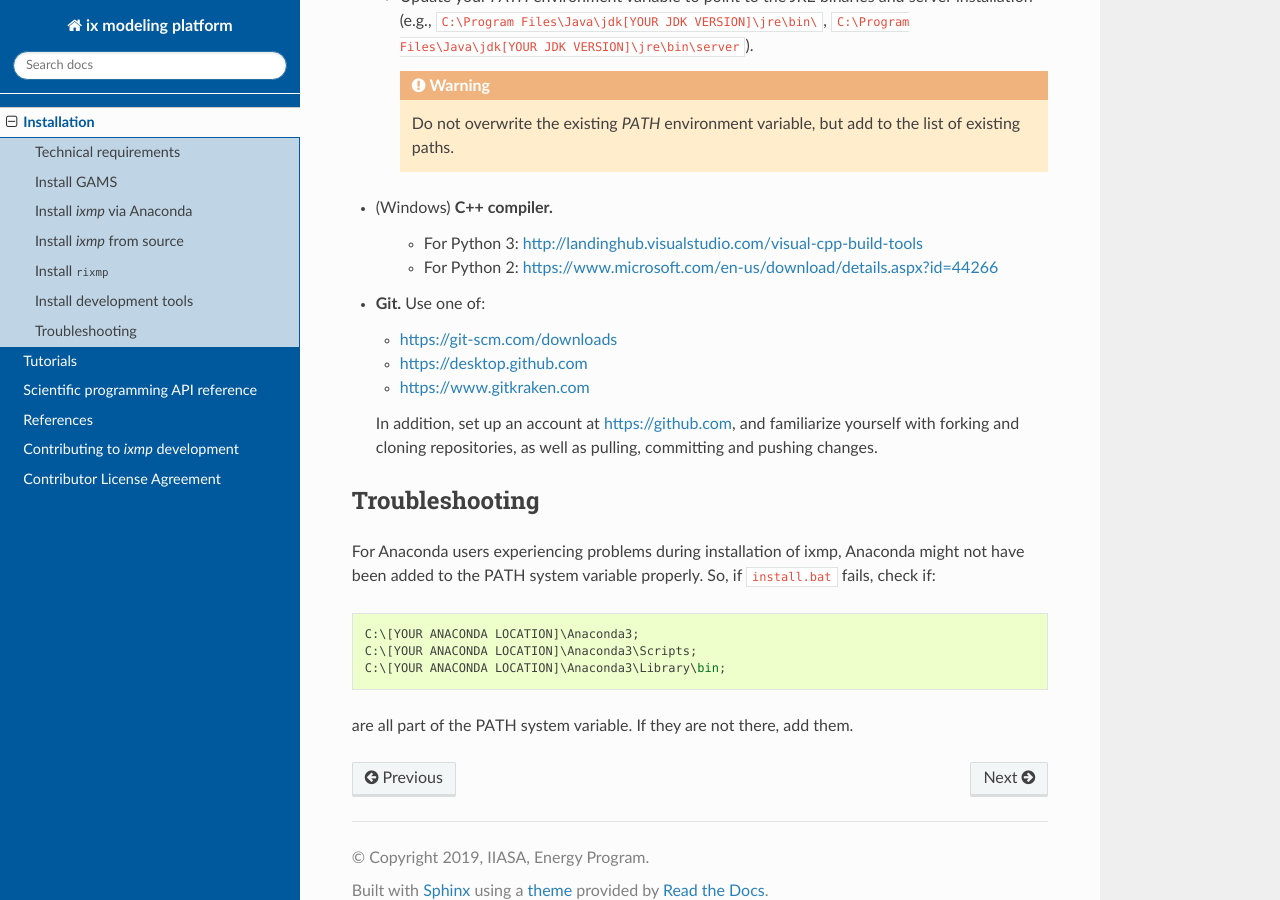
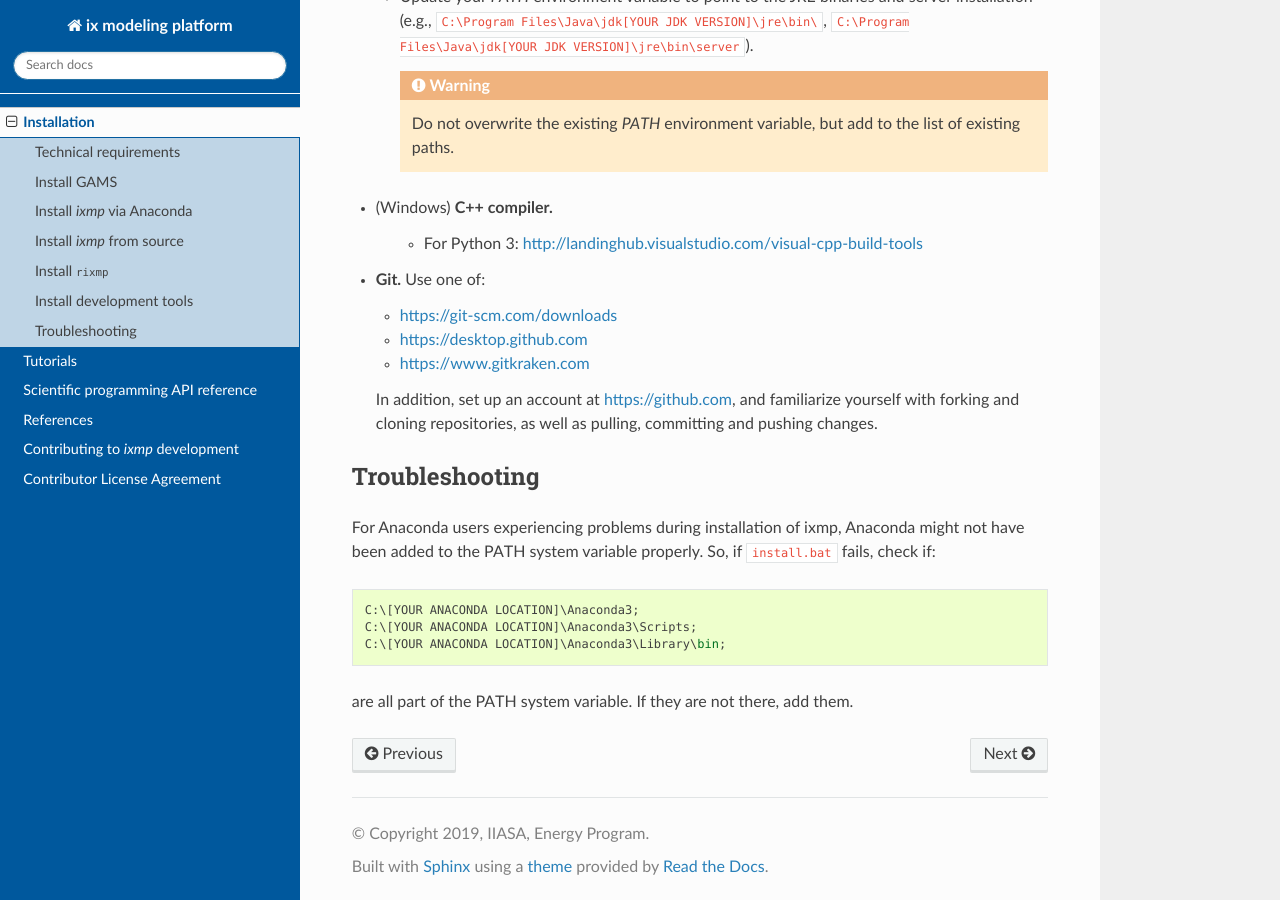
Before and after one commit to iiasa/ixmp, a Sphinx documentation site: the page built from doc/source/install.rst, in a window 1280 px wide and 900 px high, scrolled down 3266 px. Built offline with Sphinx 7.4.7 and the Read the Docs theme 2.0.0, drawn with Linux system fonts in a browser that asks for light colours; the version number could not be read and is left out.

Commit message:
Remove py2-related links in `install` docs

```diff
--- a/doc/source/install.rst
+++ b/doc/source/install.rst
@@ -165,7 +165,6 @@ Users developing models using existing *ixmp* functionality **should not** need
 - (Windows) **C++ compiler.**
 
    - For Python 3: http://landinghub.visualstudio.com/visual-cpp-build-tools
-   - For Python 2: https://www.microsoft.com/en-us/download/details.aspx?id=44266
 
 - **Git.** Use one of:
 
```
